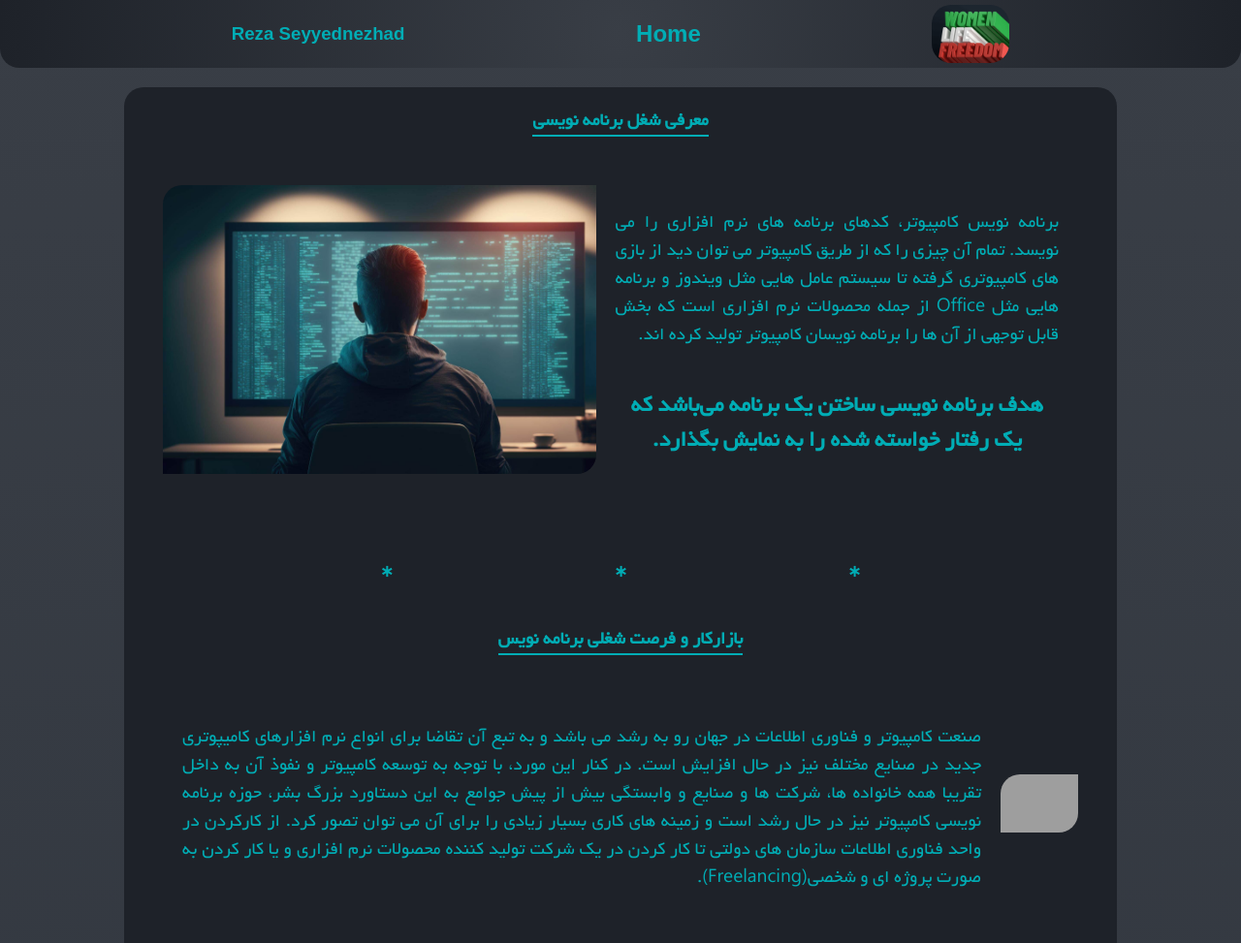
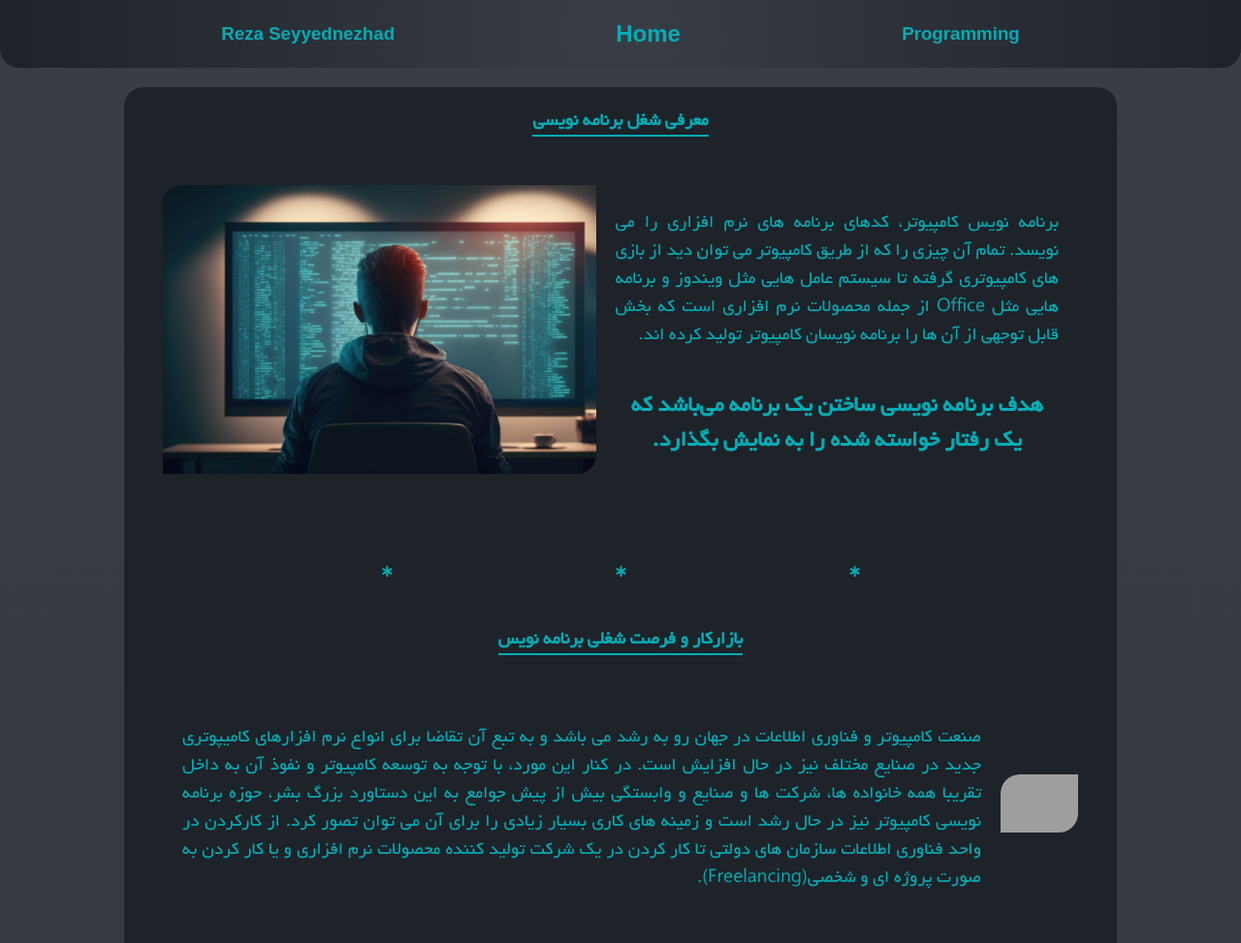
Before and after one commit to Reza-Seyyednezhad/Economic-Project, a plain HTML site: page Pages/Blog.htm in a window 1280 px wide. Shown: the top 973 px of the page at 97% size. Drawn offline with nearby package versions, Linux system fonts and the light colour scheme; grey boxes are pictures that could not be loaded; a small style sheet from the web is missing; a web font is replaced by a local one.

Commit message:
Update Blog.htm

```diff
--- a/Pages/Blog.htm
+++ b/Pages/Blog.htm
@@ -19,7 +19,8 @@
 <body>
     <section class="container">
         <header>
-            <img src="../images/image-logo.png" alt="Woman_Life_Freedom" data-aos="fade-left" data-aos-duration="1500">
+<!--             <img src="../images/image-logo.png" alt="Woman_Life_Freedom" data-aos="fade-left" data-aos-duration="1500"> -->
+            <h3 class="header-h" data-aos="fade-left" data-aos-duration="1500">Programming</h3>
             <h1 class="header-h" data-aos="fade-up" data-aos-duration="1500"><a href="./Home.htm">Home</a></h1>
             <h3 class="header-h" data-aos="fade-right" data-aos-duration="1500">Reza Seyyednezhad</h3>
         </header>
```
